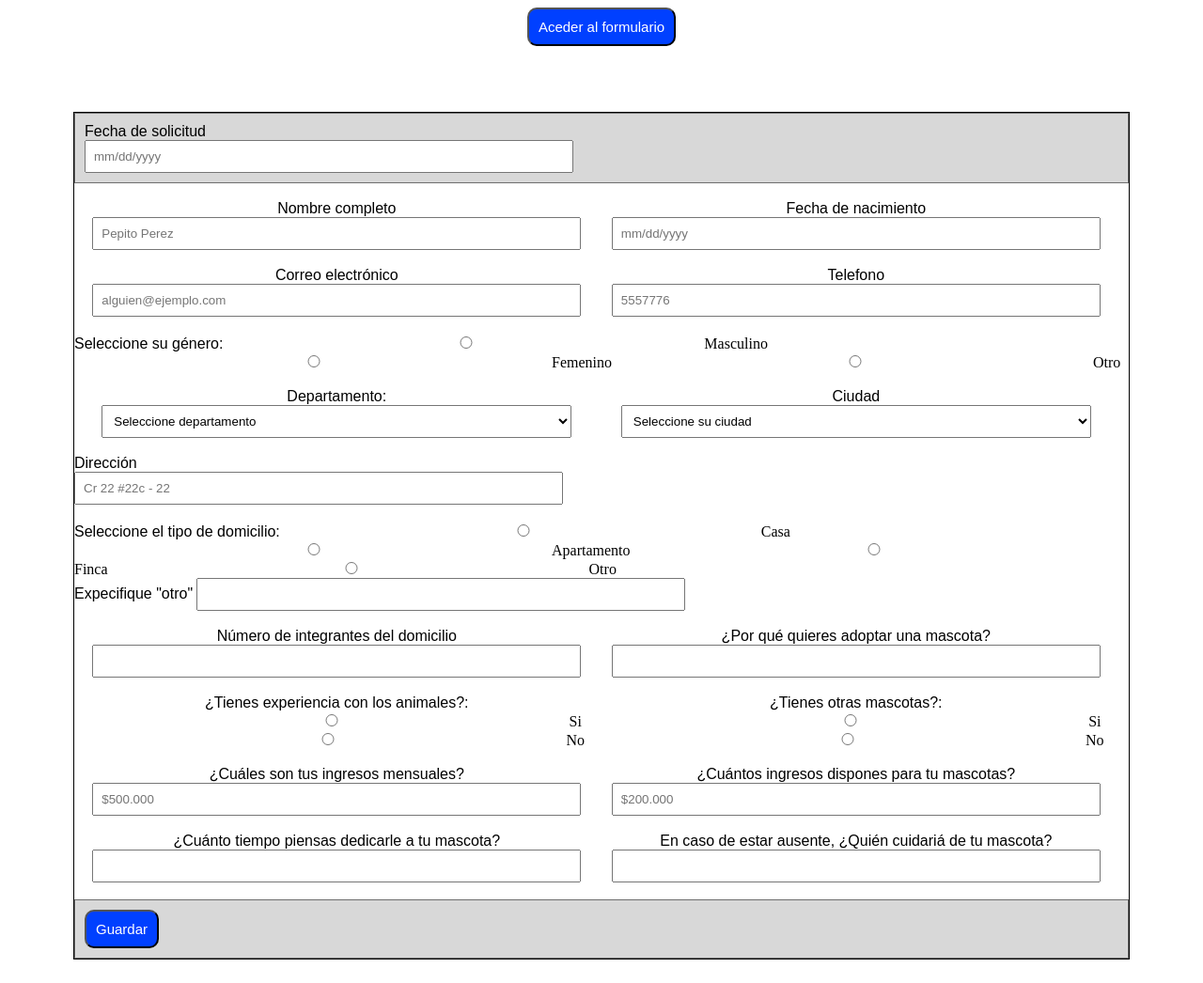
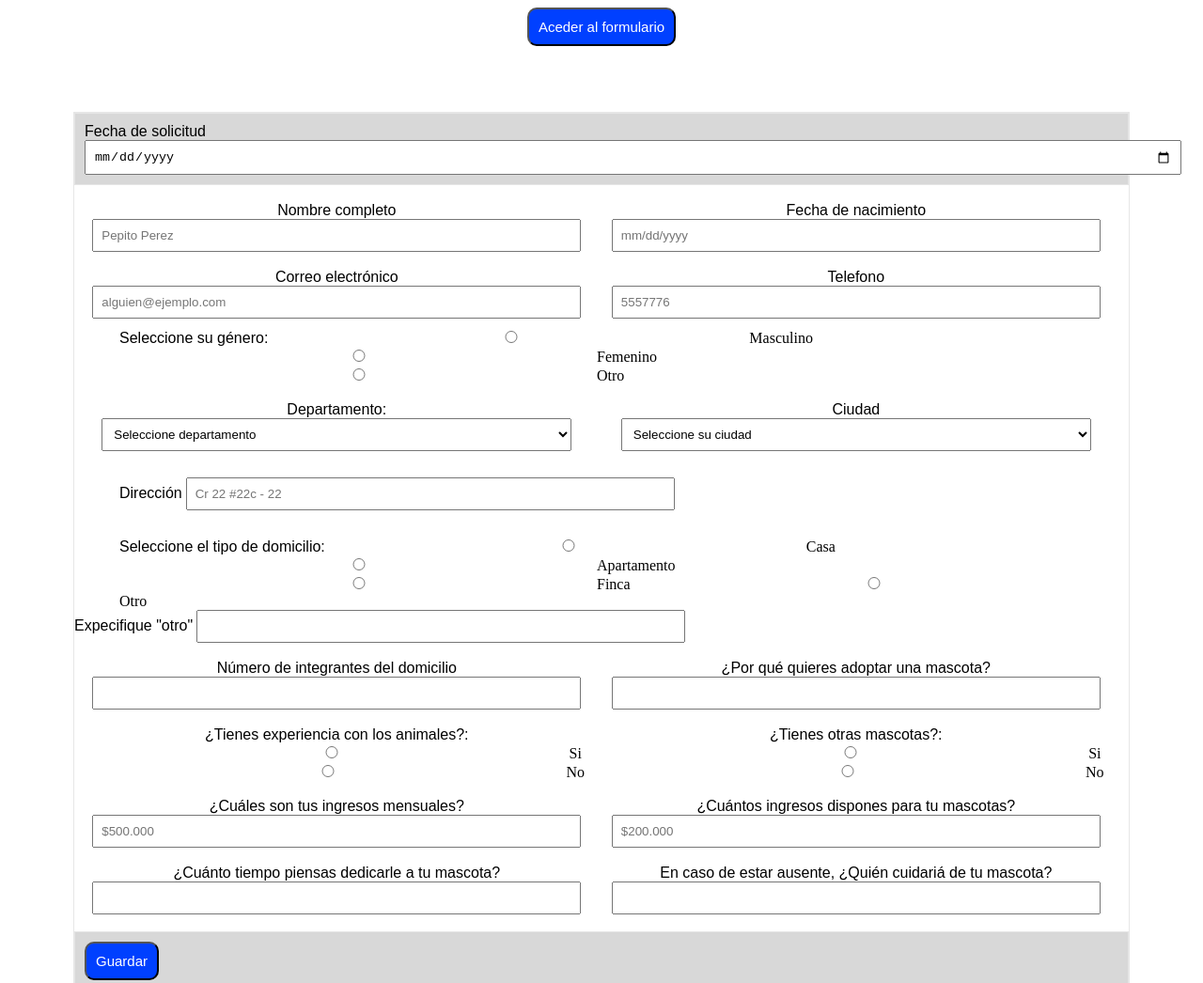
Before and after one commit to isabellahurtado/FORMULARIO2.0, a plain HTML site: page index.html in a window 1280 px wide. Shown: the top 1046 px of the page at 94% size. Drawn offline with Linux system fonts and the light colour scheme.

Commit message:
últimos detalles

```diff
--- a/index.html
+++ b/index.html
@@ -16,7 +16,7 @@
    <div class="encabezado-y-pie-del-form">
      <label>Fecha de solicitud</label>
    </br>
-     <input type ="text" placeholder="mm/dd/yyyy">
+     <input type ="date" placeholder="mm/dd/yyyy">
    </div>
    <div class="columna">
    <br>
@@ -42,8 +42,8 @@
    <br>
     <input type ="tel" placeholder="5557776">
    </div>
-   <div>
-   <br>
+  </br>
+   <div class="alineacion">
     <label>Seleccione su género:</label>
     <input type="radio" name="genero">Masculino
     <input type="radio" name="genero">Femenino
@@ -1194,14 +1194,12 @@
 <option value="1100">Útica</option>
    </select>
    </div>
-   <div>
+   <div class="alineacion">
    <br>
     <label>Dirección</label>
+    <input type="text" name="direccion" placeholder="Cr 22 #22c - 22">
    </div>
-   <div>
-    <input type="text" placeholder="Cr 22 #22c - 22">
-   </div>
-   <div>
+   <div class="alineacion">
    <br>
     <label>Seleccione el tipo de domicilio:</label>
     <input type="radio" name="status">Casa
--- a/style.css
+++ b/style.css
@@ -3,14 +3,14 @@
 }
 
 .container {
-   border:  1px solid #000;
+   border:  1px solid #E6E6E6;
    margin:  70px;
 }
 
 .encabezado-y-pie-del-form {
 	background-color: #D8D8D8;
 	padding: 10px;
-	border: 1px solid #6E6E6E;
+	border: 1px solid #E6E6E6;
 
 }
 
@@ -30,6 +30,15 @@ input, select {
    width: 500px;
 }
 
+.alineacion {
+   margin-left: 48px;
+   margin-top: 10px;
+}
+
+input[type="date"] {
+   width: 86em;
+}
+
 button {
    background-color: #0040FF;
    color: #FFF;
```
